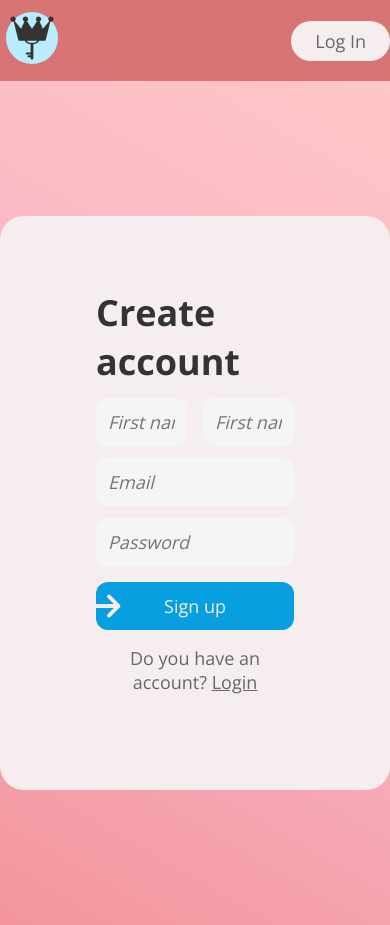
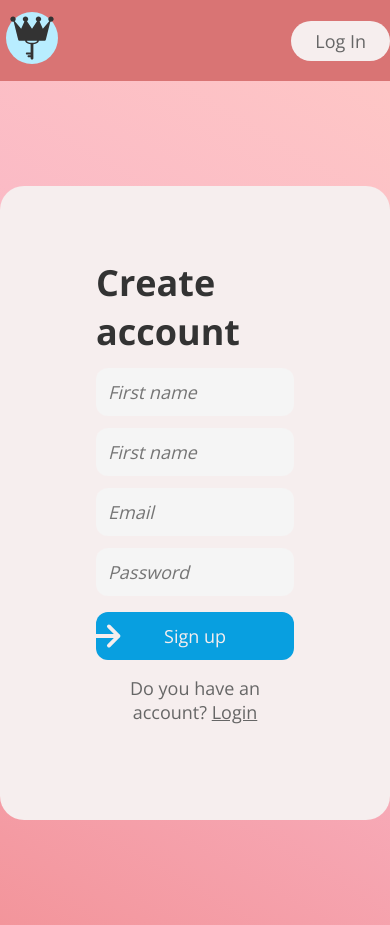
Before and after one commit to SokolovskyiAnton/secret-blog, a Vue app: page /signup in a window 390 px wide. Built offline with nearby package versions, Linux system fonts and the light colour scheme; grey boxes are pictures that could not be loaded.

Commit message:
add responsive classes

```diff
--- a/src/assets/_helpers.scss
+++ b/src/assets/_helpers.scss
@@ -20,6 +20,17 @@ $spacing:
   .mt-#{$name} { margin-top: $num }
 }
 
+@media (max-width: 576px) {
+
+  @each $name, $num in $spacing {
+    .sm-ma-#{$name} { margin: $num }
+    .sm-mr-#{$name} { margin-right: $num }
+    .sm-ml-#{$name} { margin-left: $num }
+    .sm-mb-#{$name} { margin-bottom: $num }
+    .sm-mt-#{$name} { margin-top: $num }
+  }
+}
+
 
 /* ================
     * PADDINGS *
--- a/src/assets/_layout.scss
+++ b/src/assets/_layout.scss
@@ -14,15 +14,30 @@
   justify-content: space-between;
 }
 
+.flex-column {
+  flex-direction: column;
+}
+
 .container {
   width: 100%;
   margin-right: auto;
   margin-left: auto;
 }
 
+@media (max-width: 576px) {
+
+  .sm-flex-column {
+    flex-direction: column;
+  }
+
+}
+
 @media (min-width: 576px) {
   .container {
     max-width: 100%;
+  }
+  .md-flex-row {
+    flex-direction: row;
   }
 }
 
--- a/src/views/SignupView.vue
+++ b/src/views/SignupView.vue
@@ -5,8 +5,8 @@
 				<h1 class="signup__content__header__title">Create account</h1>
 			</div>
 			<form @submit.prevent="handleSubmit" class="signup__content__form">
-				<div class="flex">
-					<div class="signup__content__form__item mr-8">
+				<div class="flex sm-flex-column">
+					<div class="signup__content__form__item mr-8 sm-mr-0">
 						<input
 							type="text"
 							class="signup__content__form__item__input"
@@ -24,7 +24,7 @@
 							{{ v$.form.firstName.$errors[0].$message }}
 						</span>
 					</div>
-          <div class="signup__content__form__item ml-8">
+          <div class="signup__content__form__item ml-8 sm-ml-0">
             <input
                 type="text"
                 class="signup__content__form__item__input"
```
